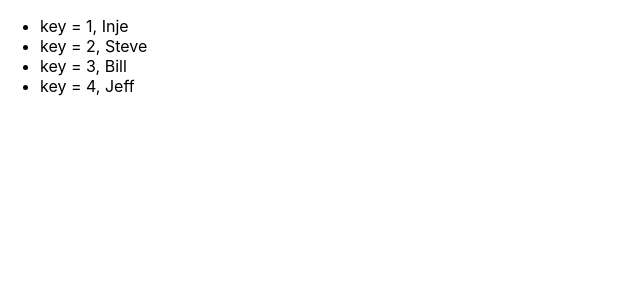
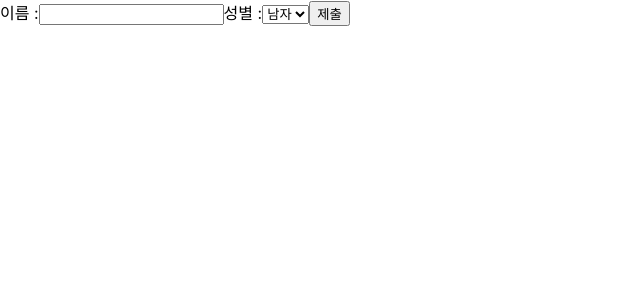
Before and after one commit to Gamemode1221/23-React, a React (Create React App) app: page / in a window 1280 px wide. Shown: the top 300 px of the page, without its empty margins (0-640 px from the left). Built offline with nearby package versions, Linux system fonts and the light colour scheme.

Commit message:
10주차

```diff
--- a/src/index.js
+++ b/src/index.js
@@ -3,12 +3,12 @@
 import './index.css';
 import reportWebVitals from './reportWebVitals';
 
-import AttendanceBook from "./week10/AttendanceBook";
+import SignUp from "./week10/SignUp";
 
 const root = ReactDOM.createRoot(document.getElementById('root'));
 root.render(
   <React.StrictMode>
-      <AttendanceBook />
+      <SignUp />
   </React.StrictMode>
 );
 
--- a/src/week10/AttendanceBook.jsx
+++ b/src/week10/AttendanceBook.jsx
@@ -23,7 +23,7 @@
     return (
         <ul>
             {students.map((student) => {
-                return <li>key = {student.id}, {student.name}</li>;
+                return <li key = {student.id}>{student.name}</li>;
             })}
         </ul>
     );
--- /dev/null
+++ b/src/week10/SignUp.jsx
@@ -0,0 +1,38 @@
+import React, { useState } from "react";
+
+function SignUp(props) {
+    const [name, setName] = useState("");
+    const [gender, setGender] = useState("남자");
+
+    const handleChangeName = (event) => {
+        setName(event.target.value);
+    };
+
+    const handleChangeGender = (event) => {
+        setGender(event.target.value);
+    };
+
+    const handleSubmit = (event) => {
+        alert(`이름 : ${name}, 성별 : ${gender}`);
+        event.preventDefault();
+    };
+
+    return (
+        <form onSubmit={handleSubmit}>
+            <label>
+                이름 :
+                <input type="text" value={name} onChange={handleChangeName} />
+            </label>
+            <label>
+                성별 :
+                <select value={gender} onChange={handleChangeGender}>
+                    <option value="남자">남자</option>
+                    <option value="여자">여자</option>
+                </select>
+            </label>
+            <button type="submit">제출</button>
+        </form>
+    )
+}
+
+export default SignUp;
```
Also changed, not shown: 1 other file (tests, documents, lock files or other folders).
